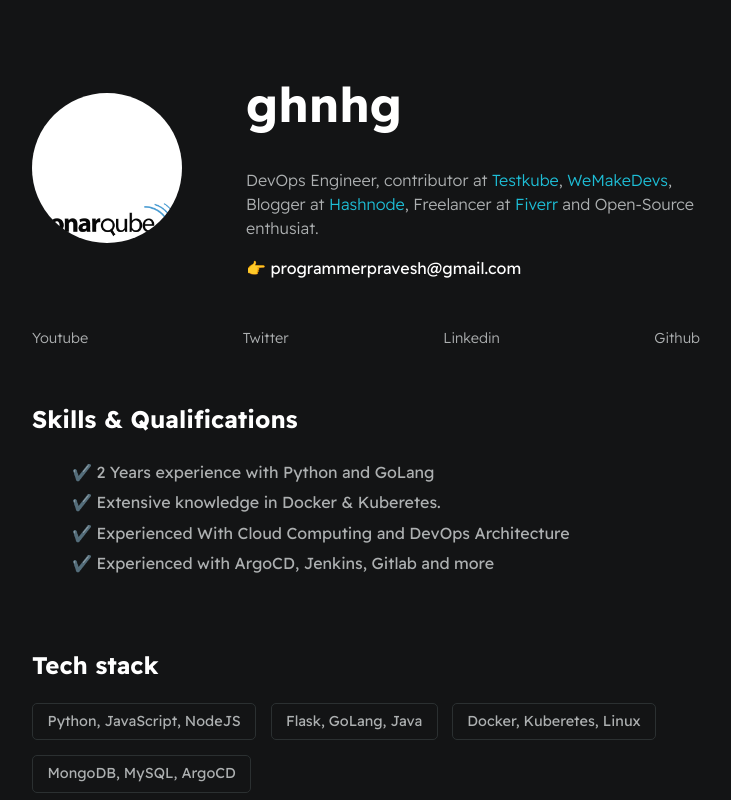
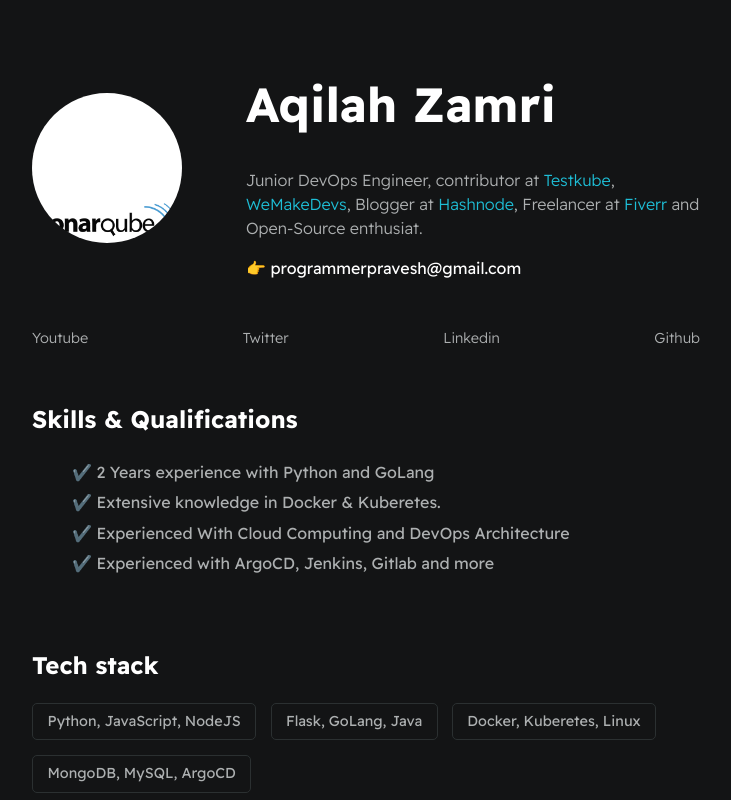
Before and after one commit to aqilahmsarah/testing777, a plain HTML site: page index.html in a window 1280 px wide. Shown: the top 800 px of the page, without its empty margins (274-1005 px from the left). Drawn offline with Linux system fonts and the light colour scheme.

Commit message:
tukar nama

```diff
--- a/index.html
+++ b/index.html
@@ -3,7 +3,7 @@
     <head>
         <meta charset="utf-8">
         <meta http-equiv="X-UA-Compatible" content="IE=edge">
-        <title>Pravesh Sudha</title>
+        <title>Aqilah Zamri</title>
         <meta name="description" content="">
         <meta name="viewport" content="width=device-width, initial-scale=1">
         <link rel="stylesheet" href="./styles/main.css">
@@ -15,8 +15,8 @@
                 <img id="profile-pic" src="./assets/images/profile_picture.png">
 
                 <div>
-                    <h1 id="user-name">ghnhg</h1>
-                    <p id="bio">DevOps Engineer, contributor at <a href="https://testkube.io/" target="_blank">Testkube</a>, <a href="https://wemakedevs.org/" target="_blank">WeMakeDevs</a>, Blogger at <a href= "https://praveshstwt.hashnode.dev/" target="_blank">Hashnode</a>, Freelancer at <a href="https://www.fiverr.com/praveshsudha/" target="_blank">Fiverr</a> and Open-Source enthusiat.</p>
+                    <h1 id="user-name">Aqilah Zamri</h1>
+                    <p id="bio">Junior DevOps Engineer, contributor at <a href="https://testkube.io/" target="_blank">Testkube</a>, <a href="https://wemakedevs.org/" target="_blank">WeMakeDevs</a>, Blogger at <a href= "https://praveshstwt.hashnode.dev/" target="_blank">Hashnode</a>, Freelancer at <a href="https://www.fiverr.com/praveshsudha/" target="_blank">Fiverr</a> and Open-Source enthusiat.</p>
                     <p id="email">👉 programmerpravesh@gmail.com</p>
                 </div>
             </section>
```
